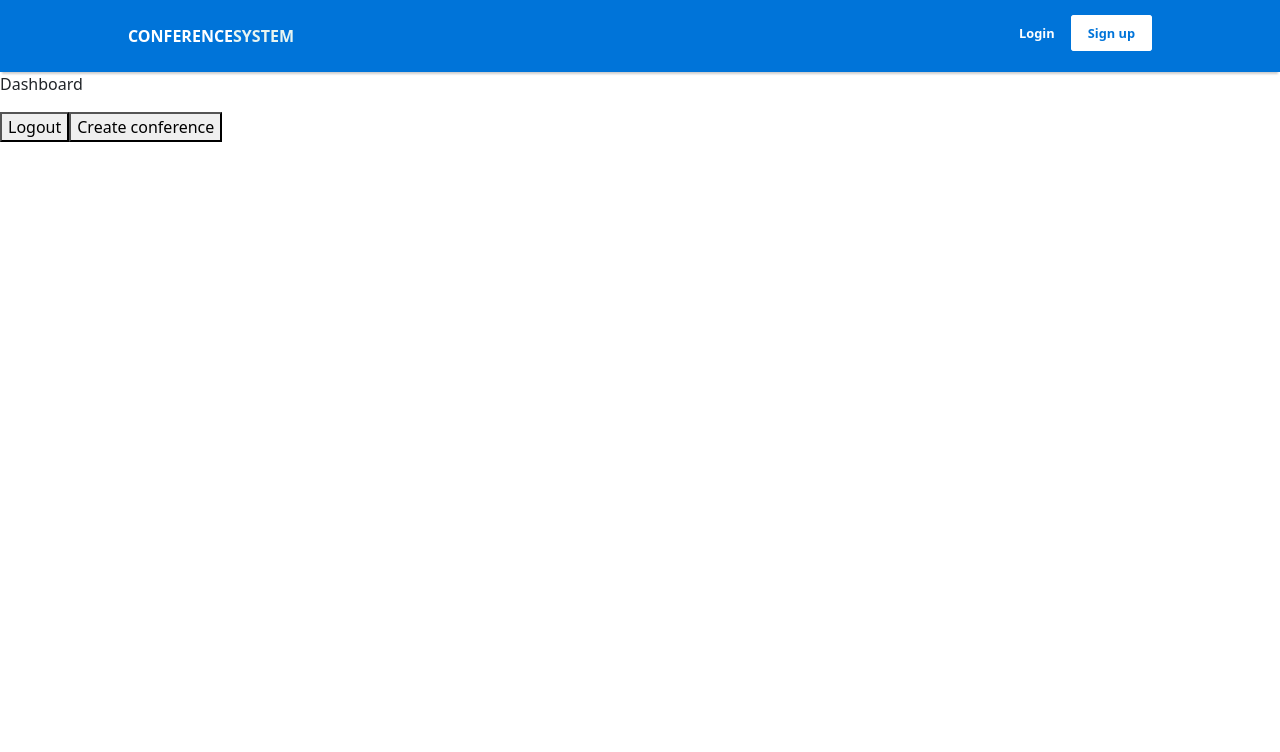
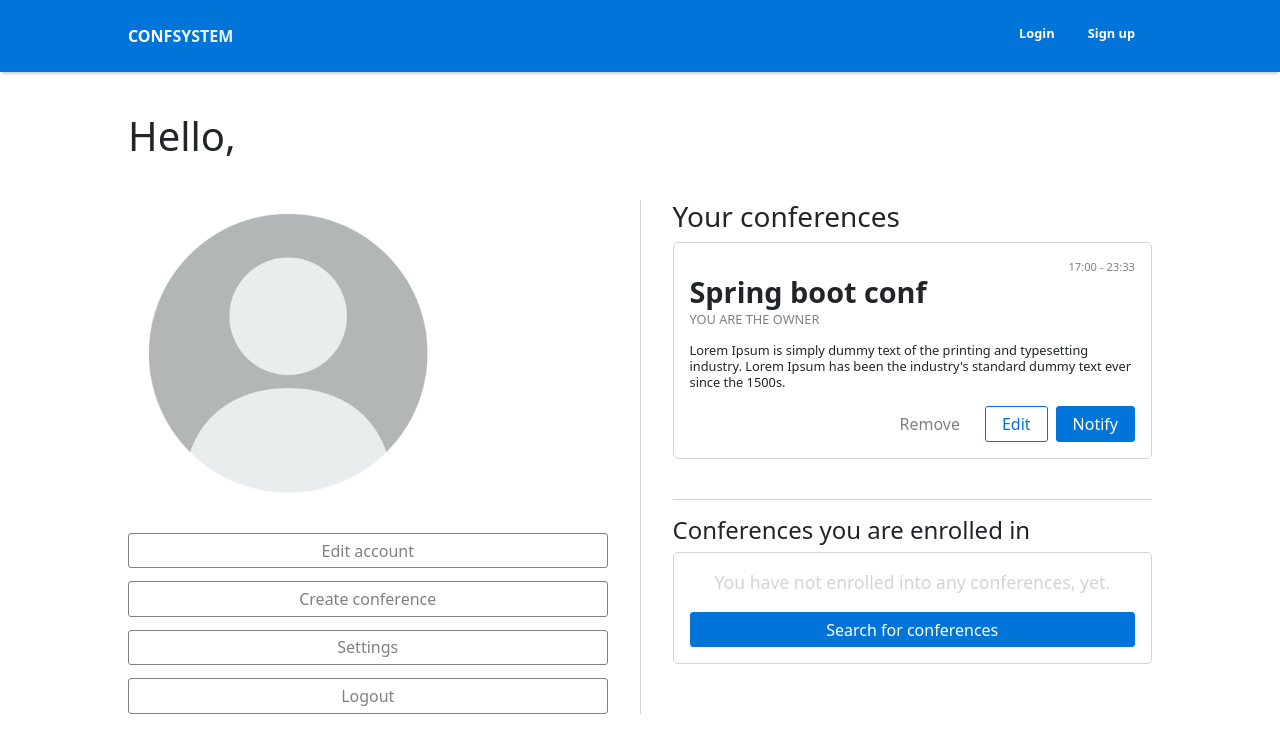
Before and after one commit to PiotrKedra/cms-frontend, a React (Create React App) app: page /dashboard in a window 1280 px wide. Shown: the top 752 px of the page. Built offline with nearby package versions, Linux system fonts and the light colour scheme.

Commit message:
user dashboard

```diff
--- a/src/conference/ConfStyle.css
+++ b/src/conference/ConfStyle.css
@@ -8,7 +8,6 @@
 
 .title-container {
     display: flex;
-
 }
 
 .title-text {
--- a/src/home/Menu.css
+++ b/src/home/Menu.css
@@ -4,6 +4,10 @@
     box-shadow: 0 4px 2px -2px rgba(0,0,0,0.2);
     font-size: 0.8rem;
     font-weight: 600;
+    position: fixed;
+    top: 0;
+    left: 0;
+    right: 0;
 }
 
 .desktop-nav-container {
--- a/src/home/Menu.js
+++ b/src/home/Menu.js
@@ -11,7 +11,7 @@ const Menu = ({isLogged, userEmail}) => {
       <nav className="desktop-nav-container">
         <div>
           <Link className="logo-container" to="/">
-            <p className="logo-text">CONFERENCE<span className="logo-text-second">SYSTEM</span></p>
+            <p className="logo-text">CONF<span className="logo-text-second">SYSTEM</span></p>
           </Link>
         </div>
         <div className="desktop-menu-container">
--- a/src/index.css
+++ b/src/index.css
@@ -11,3 +11,7 @@ code {
   font-family: source-code-pro, Menlo, Monaco, Consolas, 'Courier New',
     monospace;
 }
+
+#root {
+  margin-top: 5rem;
+}
--- /dev/null
+++ b/src/user_dashboard/Dashboard.css
@@ -0,0 +1,144 @@
+.dashboard-container {
+    display: flex;
+    background-color: white;
+    padding-left: 10%;
+    padding-right: 10%;
+    margin-bottom: 5rem;
+}
+
+.container_1 {
+    display: flex;
+    flex-direction: column;
+    flex: 1;
+    margin-right: 2rem;
+}
+
+.container_2 {
+    display: flex;
+    flex-direction: column;
+    flex: 1;
+    padding-left: 2rem;
+    border-left: 1px solid lightgray;
+}
+
+.hello-title {
+    padding: 2rem 10%;
+}
+
+.profile-img {
+    width: 90%;
+    height: auto;
+    max-width: 20rem;
+}
+
+.conferences-container {
+}
+
+.conf-btn-container {
+    display: flex;
+    justify-content: flex-end;
+    margin-top: 1rem;
+}
+
+.regular-btn {
+    margin-top: 0.8rem;
+    text-decoration: none;
+    background-color: white;
+    color: gray;
+    border-radius: 3px;
+    border: 1px solid gray;
+    transition: opacity 0.3s ease-in-out;
+    padding: 0.3rem 0;
+}
+
+.regular-btn:hover {
+    color: #0074d9;
+    border: 1px solid #0074d9;
+}
+
+.major-btn {
+    text-decoration: none;
+    background-color: #0074d9;
+    color: white;
+    border-radius: 3px;
+    border: 1px solid #0074d9;
+    transition: opacity 0.3s ease-in-out;
+}
+
+.major-btn:hover {
+    color: #0074d9;
+    background-color: white;
+}
+
+.edit-btn {
+    text-decoration: none;
+    background-color: white;
+    color: #0074d9;
+    border-radius: 3px;
+    border: 1px solid #0074d9;
+    transition: opacity 0.3s ease-in-out;
+}
+
+.edit-btn:hover {
+    color: white;
+    background-color: #0074d9;
+}
+
+.remove-btn {
+    text-decoration: none;
+    background-color: white;
+    color: gray;
+    border-radius: 3px;
+    border: 1px solid white;
+    transition: opacity 0.3s ease-in-out;
+}
+
+.remove-btn:hover {
+    color: darkred;
+}
+
+.btn-left-margin {
+    margin-left: 0.5rem;
+    padding: 0.3rem 1rem;
+}
+
+.enrolled-conferences-title {
+    margin-top: 2rem;
+    border-top: 1px solid lightgray;
+    padding-top: 1rem;
+}
+
+.enrolled-conferences-empty {
+    display: flex;
+    flex-direction: column;
+    border: 1px solid lightgray;
+    border-radius: 5px;
+}
+
+.enrolled-conferences-empty-text {
+    text-align: center;
+    font-size: 1.1rem;
+    color: lightgray;
+    margin: 1rem 2rem;
+}
+
+.search-fot-conf-btn {
+    margin: 0 1rem 1rem;
+}
+
+
+@media (max-width: 768px) {
+    .dashboard-container {
+        flex-direction: column;
+    }
+
+    .container_1 {
+        margin-right: 1rem;
+    }
+
+    .container_2 {
+        padding-left: 0;
+        border-left: none;
+        margin-top: 2rem;
+    }
+}
--- a/src/user_dashboard/UserDashboard.js
+++ b/src/user_dashboard/UserDashboard.js
@@ -2,25 +2,69 @@ import React from 'react';
 import { login, logout } from '../redux/actions';
 import { connect } from 'react-redux';
 import { useHistory } from 'react-router-dom';
+import '../conference/ConfStyle.css'
+import './Dashboard.css';
+import profilePict from '../assets/icons/profile.png';
 
-const UserDashboard = ({clearUserData}) => {
+
+const UserDashboard = ({globalState, clearUserData}) => {
   const history = useHistory();
+  console.log(globalState)
   return (
-    <div>
-      <p>Dashboard</p>
-      <button onClick={() => {
-        clearUserData();
-        history.push('/');
-      }}>Logout</button>
+    <>
+      <h1 className="hello-title">Hello, {globalState.userEmail}</h1>
+      <div className="dashboard-container">
+        <div className="container_1">
+          <img className="profile-img" src={profilePict} alt="profile picture"/>
 
-      <button onClick={() => {
-        history.push('/conference/create/1');
-      }}>Create conference</button>
-    </div>
+          <button className="regular-btn" >Edit account</button>
+          <button className="regular-btn" onClick={() => {
+            history.push('/conference/create/1');
+          }}>Create conference</button>
+          <button className="regular-btn" >Settings</button>
+          <button className="regular-btn" onClick={() => {
+            clearUserData();
+            history.push('/');
+          }}>Logout</button>
+
+        </div>
+        <div className="container_2">
+          <div className="conferences-container">
+            <h3>Your conferences</h3>
+            <div className="presentation-container">
+              <p className="time-text">17:00 - 23:33</p>
+              <h2 className="title-text">Spring boot conf</h2>
+              <p className="author-text">You are the owner</p>
+              <p className="description-text">Lorem Ipsum is simply dummy text of the printing and typesetting industry. Lorem Ipsum has been the industry's standard dummy text ever since the 1500s.</p>
+              <div className="conf-btn-container">
+                <button className="remove-btn btn-left-margin">Remove</button>
+                <button className="edit-btn btn-left-margin">Edit</button>
+                <button className="major-btn btn-left-margin">Notify</button>
+              </div>
+            </div>
+          </div>
+
+          <div className="conferences-container">
+            <h4 className="enrolled-conferences-title">Conferences you are enrolled in</h4>
+            <div className="enrolled-conferences-empty">
+              <p className="enrolled-conferences-empty-text">You have not enrolled into any conferences, yet.</p>
+              <button
+                className="major-btn btn-left-margin search-fot-conf-btn"
+                onClick={() => {
+                  history.push('/');
+                }}
+              >Search for conferences</button>
+            </div>
+          </div>
+        </div>
+      </div>
+    </>
   );
 }
 
-const mapStateToProps = (state) => ({})
+const mapStateToProps = (state) => ({
+  globalState: state
+})
 
 const mapDispatchToProps = (dispatch) => ({
   clearUserData: () => { dispatch(logout())}
```
Also changed, not shown: src/assets/icons/profile.png (added).
